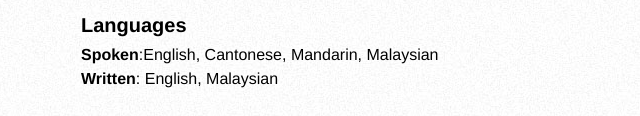
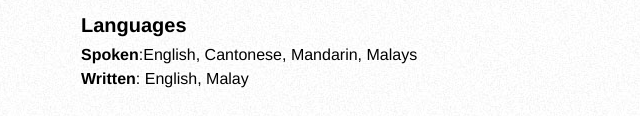
Before and after one commit to angelicarty/Resume, a plain HTML site: page index.html in a window 1280 px wide. Shown: the part 658-774 px from the top of the page, 309-949 px from the left. Drawn offline with Linux system fonts and the light colour scheme.

Commit message:
Update index.html

```diff
--- a/index.html
+++ b/index.html
@@ -81,8 +81,8 @@
 				<p>Proficient in Unity</p>
 
 				<h2>Languages</h2>
-				<p><strong>Spoken</strong>:English, Cantonese, Mandarin, Malaysian<br />
-				   <strong>Written</strong>: English, Malaysian</p>
+				<p><strong>Spoken</strong>:English, Cantonese, Mandarin, Malays<br />
+				   <strong>Written</strong>: English, Malay</p>
 
 
             </dd>
```
